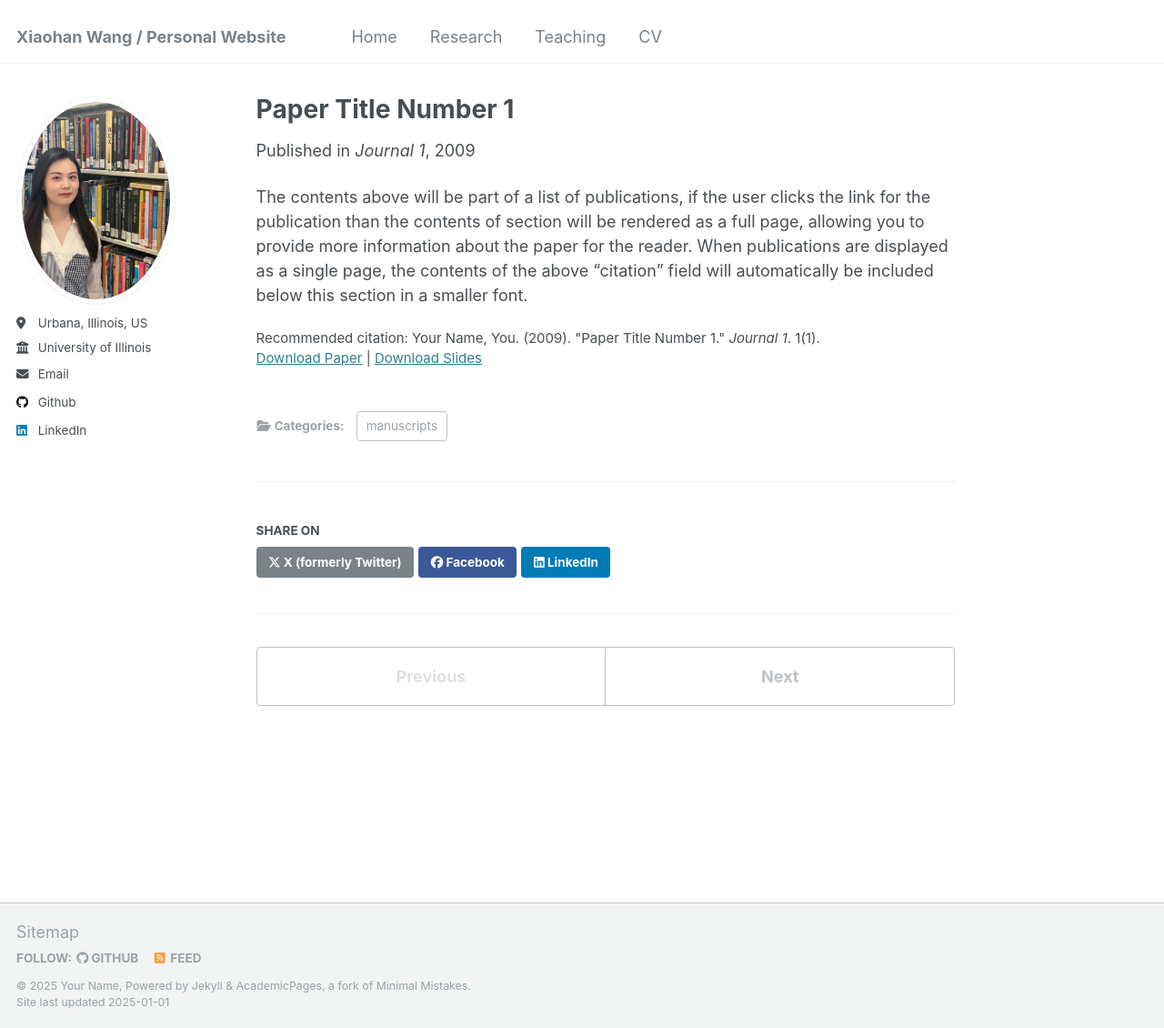
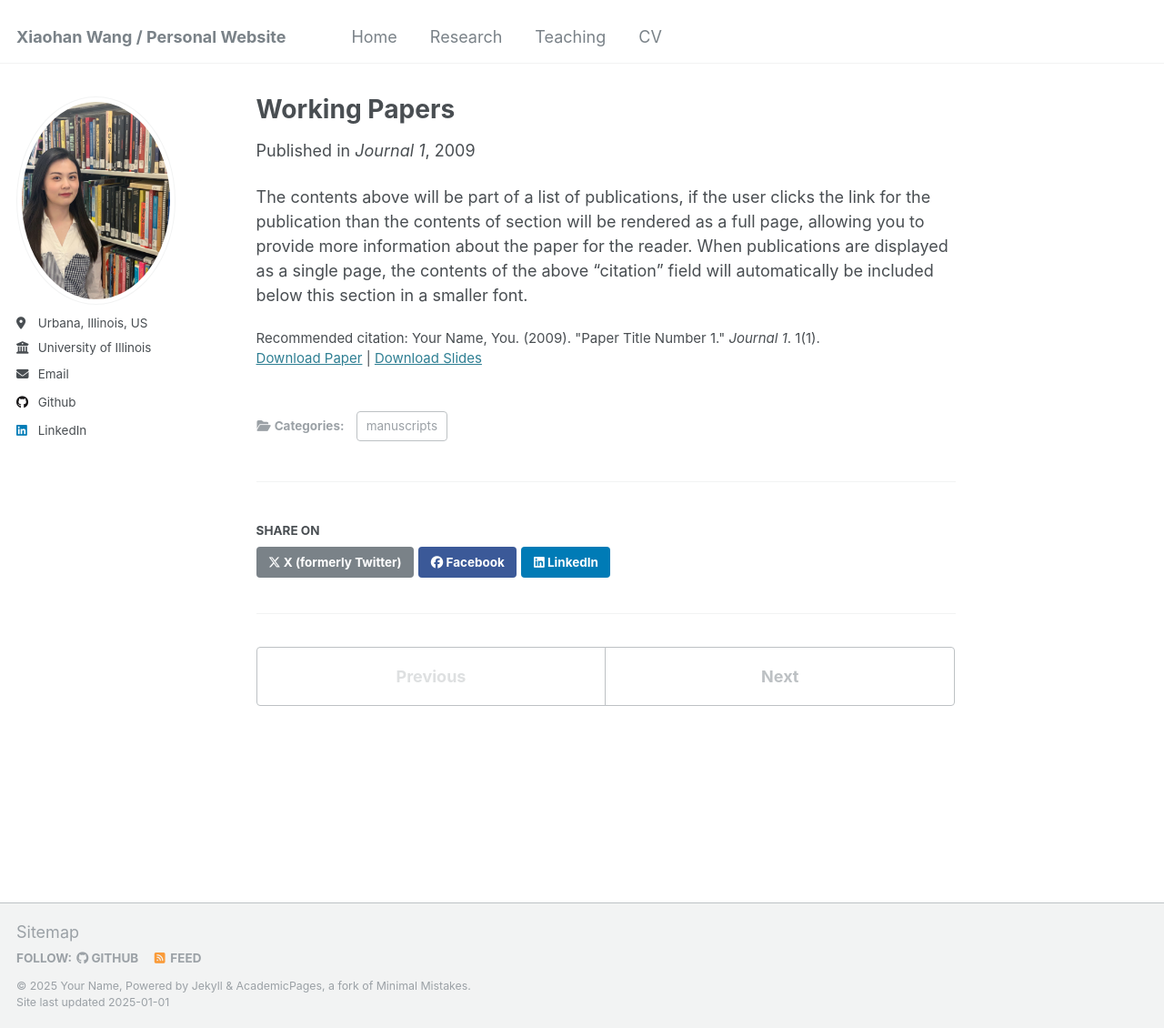
Before and after one commit to xiaohanwang1997/xiaohanwang1997.github.io, a Jekyll site: the page built from _publications/2009-10-01-paper-title-number-1.md, in a window 1280 px wide and 1130 px high. Shown: the whole window at 91% size. Built offline with Jekyll 4.4.1, drawn with Linux system fonts in a browser that asks for light colours.

Commit message:
Update 2009-10-01-paper-title-number-1.md

```diff
--- a/_publications/2009-10-01-paper-title-number-1.md
+++ b/_publications/2009-10-01-paper-title-number-1.md
@@ -1,5 +1,5 @@
 ---
-title: "Paper Title Number 1"
+title: "Working Papers"
 collection: publications
 category: manuscripts
 permalink: /publication/2009-10-01-paper-title-number-1
```
